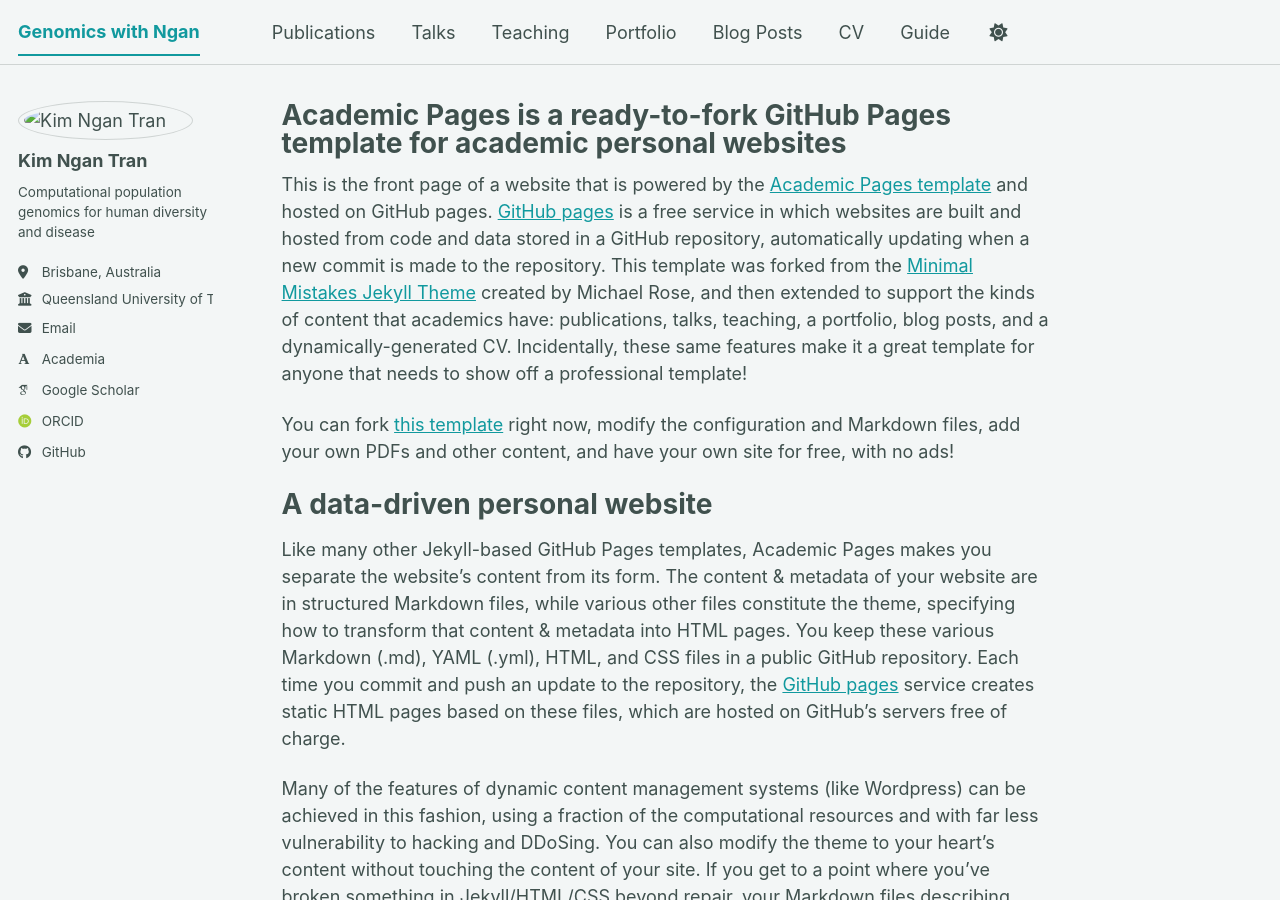
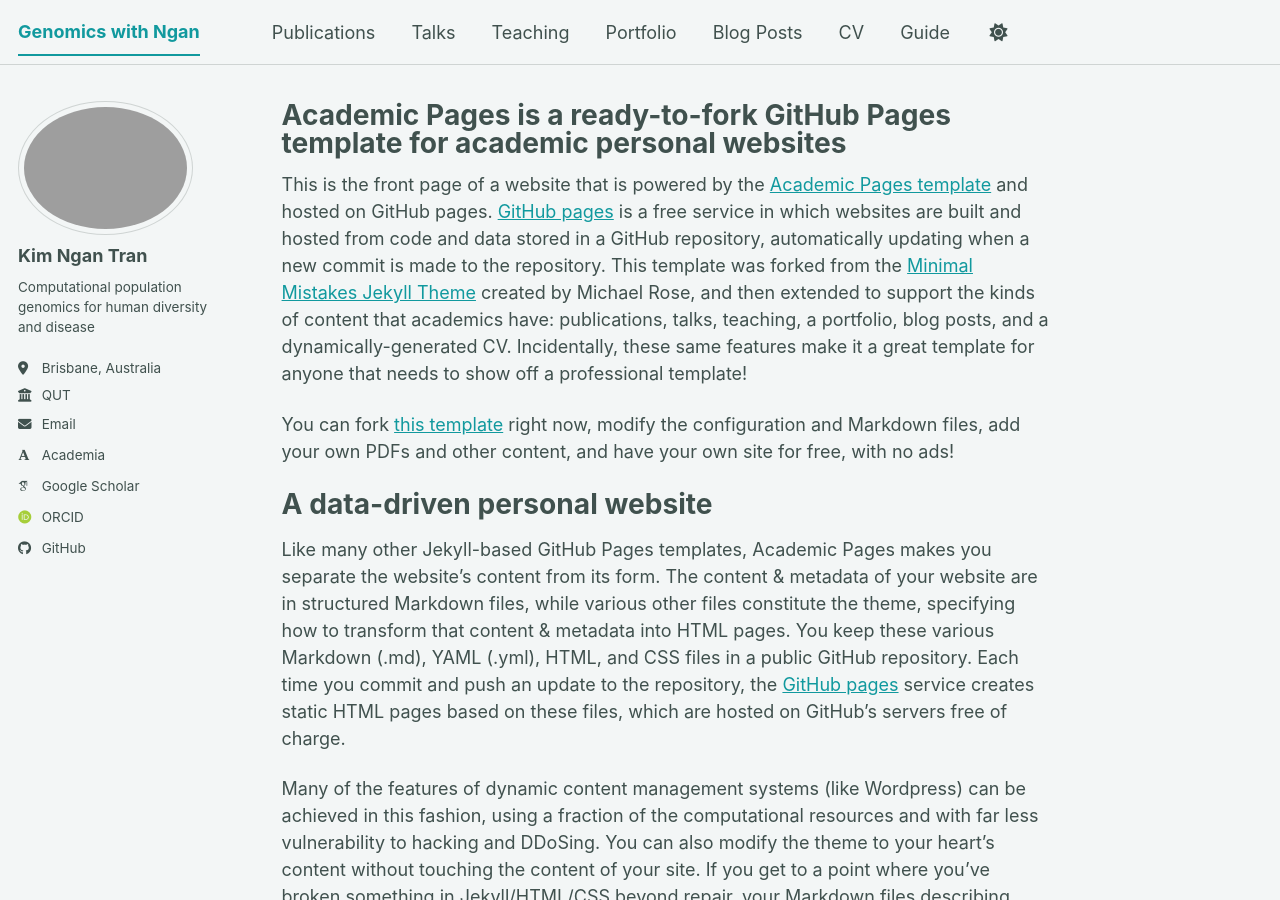
Before and after one commit to tkn132/tkn132.github.io, a Jekyll site: the page built from _pages/about.md, in a window 1280 px wide and 900 px high. Built offline with Jekyll 4.4.1, drawn with Linux system fonts in a browser that asks for light colours; some web fonts are replaced; a script bundle is joined from its source files by our own code; library files that are not in the unit come from our copies.

Commit message:
Update _config.yml

```diff
--- a/_config.yml
+++ b/_config.yml
@@ -23,12 +23,12 @@
 #               Additional customization can be done by editing /_includes/author-profile.html
 author:
   # Biographic information
-  avatar           : "Dark_trooper.jpeg"
+  avatar           : "Dark_trooper.png"
   name             : "Kim Ngan Tran"
   pronouns         : # example: "she/her"
   bio              : "Computational population genomics for human diversity and disease"
   location         : "Brisbane, Australia"
-  employer         : "Queensland University of Technology"
+  employer         : "QUT"
   uri              : #""
   email            : "tkngan132@gmail.com"
 
```
